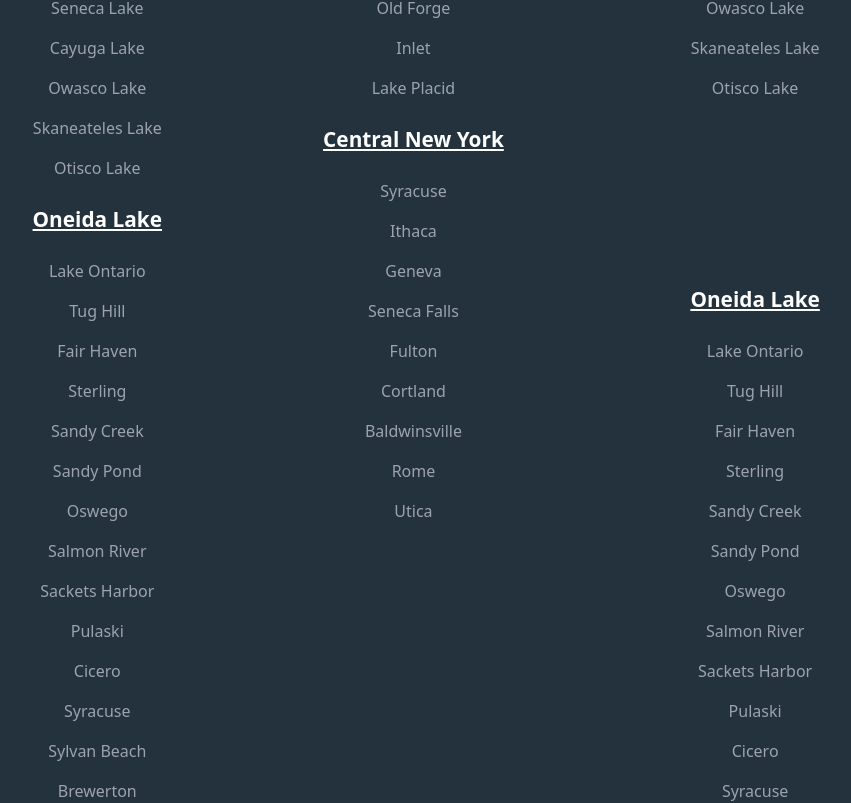
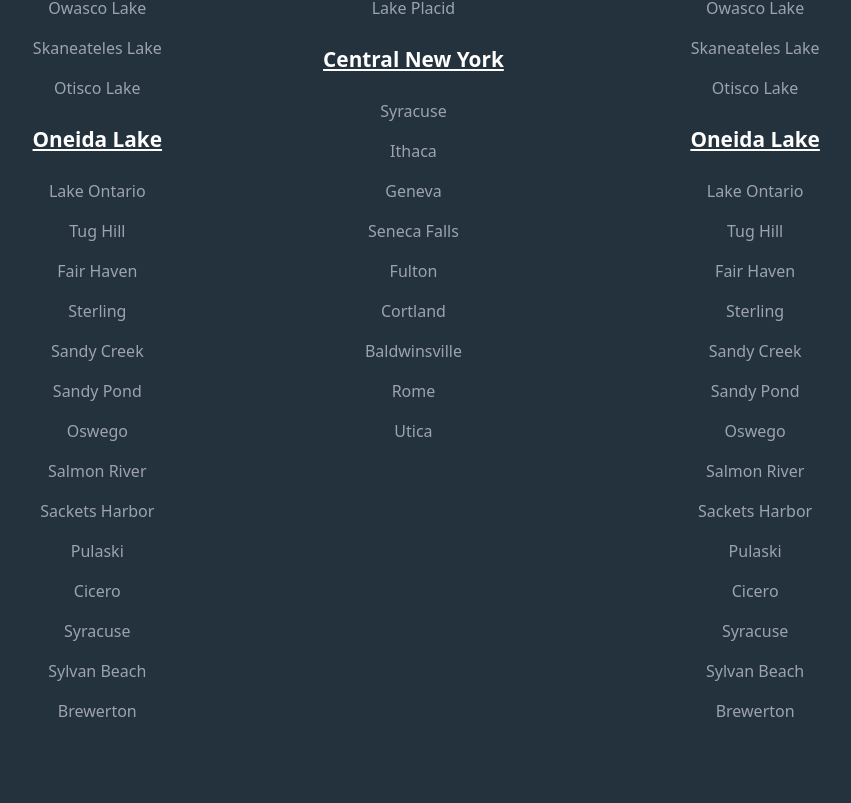
Before and after one commit to Dilippurohit47/Atlas-website, a Next.js app: page /locations in a window 1280 px wide. Shown: the part 378-1181 px from the top of the page, without its empty margins (201-1052 px from the left). Built offline with nearby package versions, Linux system fonts and the light colour scheme.

Commit message:
solve height issues

```diff
--- a/src/components/locations/CityWithLocations.tsx
+++ b/src/components/locations/CityWithLocations.tsx
@@ -1,63 +1,56 @@
 import React from "react";
 import DoubleDiv from "./CitiesComponent";
 
-// Define types for props
+// Define the types for props
+interface CityData {
+  city: string;
+  areas: string[];
+}
+
 interface CityWithLocationsProps {
   city: string;
   double: boolean;
-  cityData: Array<{
-    city: string;
-    areas: string[];
-  }>;
+  cityData: CityData[];
 }
 
-const CityWithLocations = ({ city, double, cityData }:CityWithLocationsProps) => {
-  // Split cityData into two halves
+const CityWithLocations: React.FC<CityWithLocationsProps> = ({ city, double, cityData }) => {
+  // Divide the city data into two halves for display in two columns when 'double' is true
   const halfLength = Math.ceil(cityData.length / 2);
   const firstHalf = cityData.slice(0, halfLength);
   const secondHalf = cityData.slice(halfLength);
 
   return (
-    <div>
+    <div className="">
+      {/* City heading */}
       <h1 className="heading-2 max-md:!text-[2.2rem] underline decoration-white underline-offset-8">
         {city}
       </h1>
 
       <div className="mt-8">
         {double ? (
+          // If 'double' is true, divide the content into two columns
           <div className="flex flex-col md:flex-row md:gap-[10rem]">
-            {/* First Column */}
+            {/* First column */}
             <div className="flex flex-col">
               {firstHalf.map((item, index) => (
-                <DoubleDiv
-                  key={index}
-                  areaName={item.city}
-                  areas={item.areas}
-                />
+                <DoubleDiv key={index} areaName={item.city} areas={item.areas} />
               ))}
             </div>
 
-            {/* Second Column */}
+            {/* Second column */}
             <div className="flex flex-col">
               {secondHalf.map((item, index) => (
-                <DoubleDiv
-                  key={index}
-                  areaName={item.city}
-                  areas={item.areas}
-                />
+                <DoubleDiv key={index} areaName={item.city} areas={item.areas} />
               ))}
             </div>
           </div>
         ) : (
-          <div className="flex flex-col gap-[5rem] lg:gap-[10rem]">
-            {cityData.map((item, index) => (
-              <DoubleDiv
-                key={index}
-                areaName={item.city}
-                areas={item.areas}
-              />
-            ))}
-          </div>
+          // If 'double' is false, display all items in a single column
+          cityData.map((item, index) => (
+            <div className="flex flex-col gap-[5rem] lg:gap-[10rem]" key={index}>
+              <DoubleDiv areaName={item.city} areas={item.areas} />
+            </div>
+          ))
         )}
       </div>
     </div>
```
